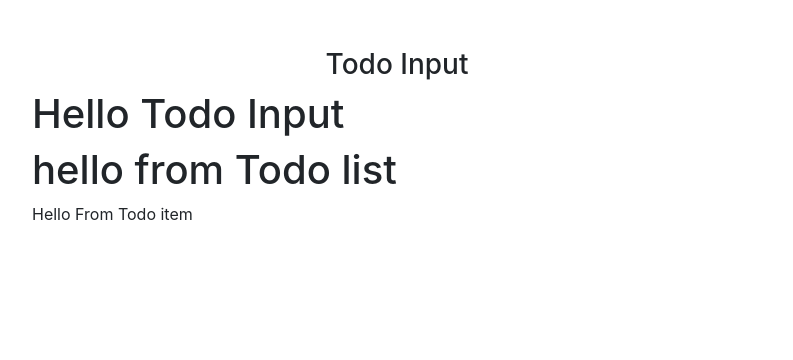
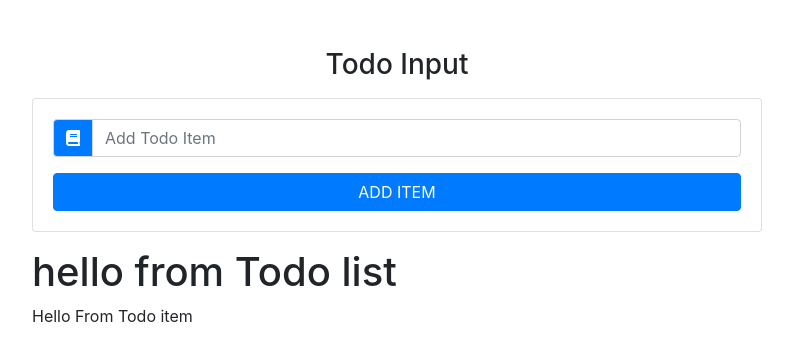
Before and after one commit to satishf889/react-todo-list, a React (Create React App) app: page / in a window 1280 px wide. Shown: the top 360 px of the page, without its empty margins (243-1036 px from the left). Built offline with nearby package versions, Linux system fonts and the light colour scheme.

Commit message:
Add font awesome package and structure TodoInput

```diff
--- a/src/App.js
+++ b/src/App.js
@@ -3,6 +3,7 @@
 import "bootstrap/dist/css/bootstrap.min.css";
 import TodoInput from "./components/TodoInput";
 import TodoList from "./components/TodoList";
+import "@fortawesome/fontawesome-free/css/all.min.css";
 
 export default class App extends Component {
   state = {
--- a/src/components/TodoInput.js
+++ b/src/components/TodoInput.js
@@ -2,6 +2,32 @@
 
 export default class TodoInput extends Component {
   render() {
-    return <h1>Hello Todo Input</h1>;
+    const { item, handleChange, handleSubmit, editItem } = this.props;
+    return (
+      <div className="card card-body my-3">
+        <form onSubmit={handleSubmit}>
+          <div className="input-group">
+            <div className="input-group-prepend">
+              <div className="input-group-text bg-primary text-white">
+                <i className="fas fa-book" />
+              </div>
+            </div>
+            <input
+              type="text"
+              className="form-control text-capitalize"
+              placeholder="add todo item"
+              value={item}
+              onChange={handleChange}
+            />
+          </div>
+          <button
+            type="submit"
+            className="btn btn-block btn-primary mt-3 text-uppercase"
+          >
+            Add Item
+          </button>
+        </form>
+      </div>
+    );
   }
 }
```
